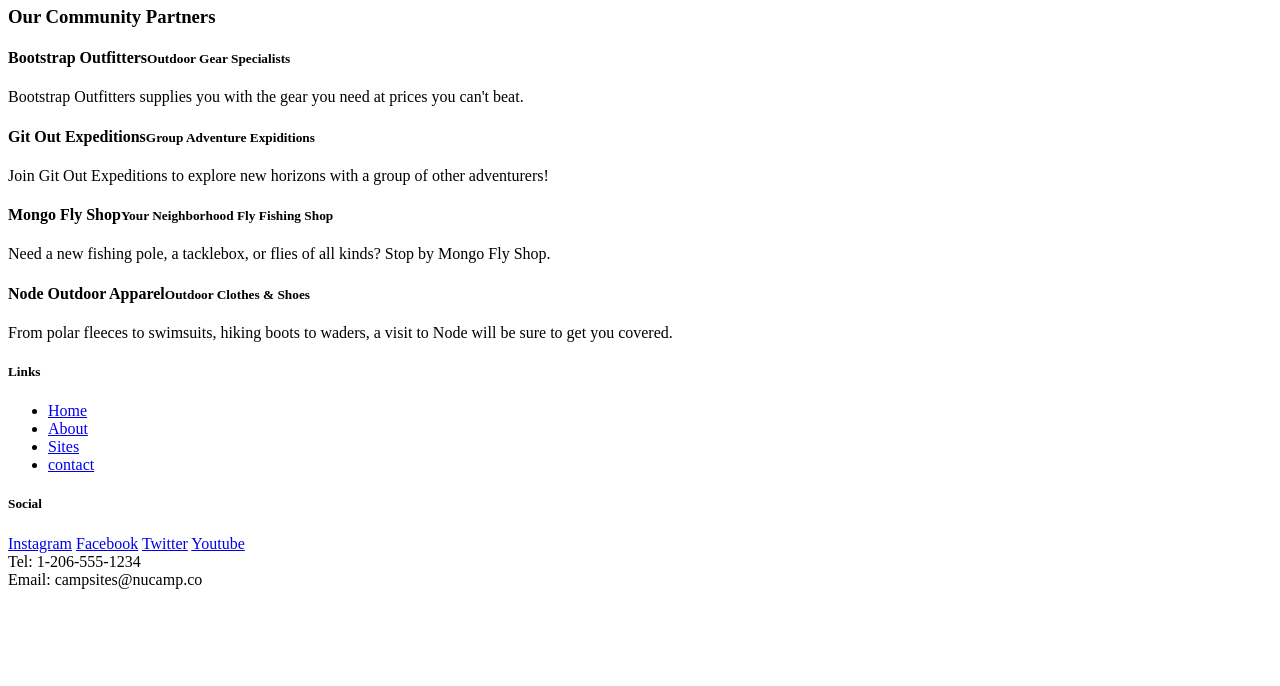
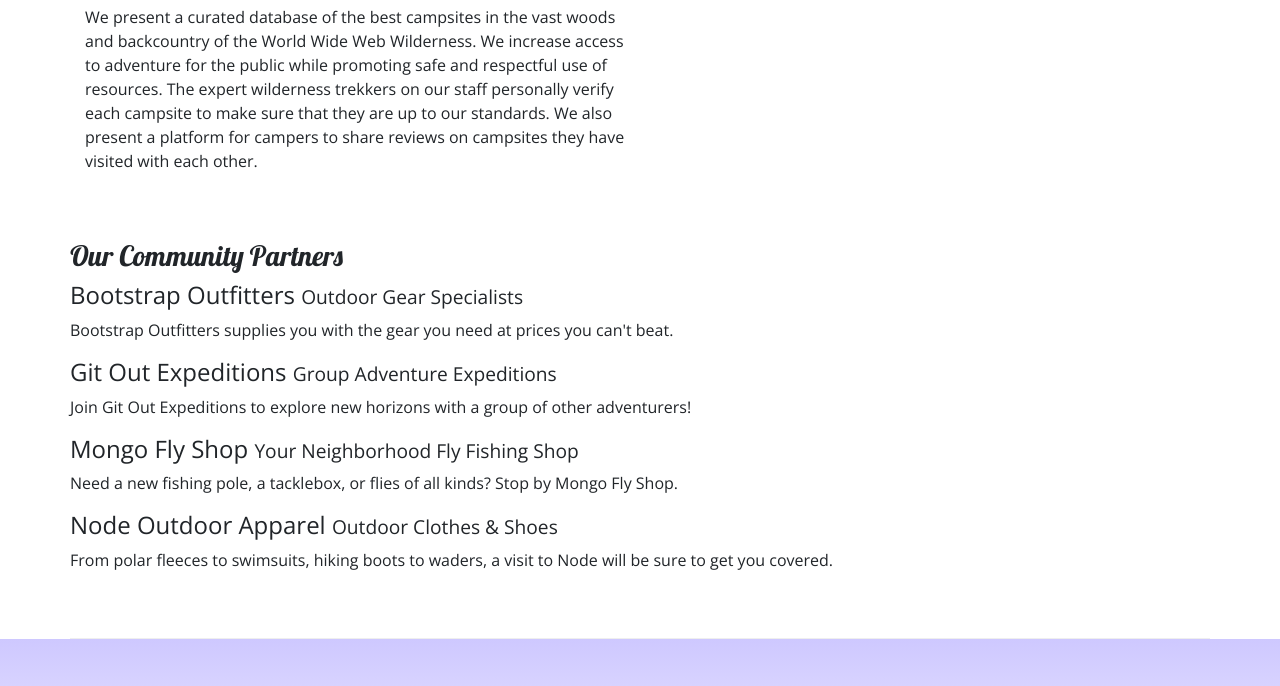
Before and after one commit to illfriday/NuCampSite, a website: page aboutus.html in a window 1280 px wide. Shown: the part 302-988 px from the top of the page. Before the commit the page ends 899 px from the top, so only its background shows below. Drawn offline with nearby package versions, Linux system fonts and the light colour scheme.

Commit message:
add aboutus bootstrap classes

```diff
--- a/aboutus.html
+++ b/aboutus.html
@@ -4,9 +4,12 @@
     <meta charset="UTF-8">
     <meta name="viewport" content="width=device-width, initial-scale=1.0">
     <title>NuCamp: A Better Way to Camp</title>
+    <link rel="stylesheet" href="node_modules/bootstrap/dist/css/bootstrap.min.css" />
+    <link rel="stylesheet" href="https://fonts.googleapis.com/css?family=Lobster|Open+Sans" />
+    <link rel="stylesheet" href="css/styles.css">
   </head>
   <body>
-  <header class="jumbotron,jumbotron-fluid">
+    <header class="jumbotron jumbotron-fluid">
       <div class="container">
         <div class="row">
           <div class="col">
@@ -17,16 +20,16 @@
       </div>
     </header>
 
-  <div>
-    <div>
-      <div>
+    <div class="container">
+      <div class="row">
+        <div class="col">
           <h2>About Us</h2>
           <hr />
         </div>
       </div>
 
-    <div>
-      <div>
+      <div class="row">
+        <div class="col col-sm-6">
           <h3>Our Mission</h3>
           <p>We present a curated database of the best campsites in the vast woods and backcountry of the World Wide Web Wilderness.
           We increase access to adventure for the public while promoting safe and respectful use of resources. The expert
@@ -35,24 +38,24 @@
         </div>
       </div>
 
-    <div>
-      <div>
+      <div class="row">
+        <div class="col row-content">
           <h3>Our Community Partners</h3>
-        <h4>Bootstrap Outfitters<small>Outdoor Gear Specialists</small></h4>
-        <p>Bootstrap Outfitters supplies you with the gear you need at prices you can't beat.</p>
-        <h4>Git Out Expeditions<small>Group Adventure Expiditions</small></h4>
-        <p>Join Git Out Expeditions to explore new horizons with a group of other adventurers!</p>
-        <h4>Mongo Fly Shop<small>Your Neighborhood Fly Fishing Shop</small></h4>
-        <p>Need a new fishing pole, a tacklebox, or flies of all kinds? Stop by Mongo Fly Shop.</p>
-        <h4>Node Outdoor Apparel<small>Outdoor Clothes & Shoes</small></h4>
-        <p>From polar fleeces to swimsuits, hiking boots to waders, a visit to Node will be sure to get you covered.</p>
+          <h4>Bootstrap Outfitters <small>Outdoor Gear Specialists</small></h4>
+          <p class="d-none d-sm-block">Bootstrap Outfitters supplies you with the gear you need at prices you can't beat.</p>
+          <h4>Git Out Expeditions <small>Group Adventure Expeditions</small></h4>
+          <p class="d-none d-sm-block">Join Git Out Expeditions to explore new horizons with a group of other adventurers!</p>
+          <h4>Mongo Fly Shop <small>Your Neighborhood Fly Fishing Shop</small></h4>
+          <p class="d-none d-sm-block">Need a new fishing pole, a tacklebox, or flies of all kinds? Stop by Mongo Fly Shop.</p>
+          <h4>Node Outdoor Apparel <small>Outdoor Clothes & Shoes</small></h4>
+          <p class="d-none d-sm-block">From polar fleeces to swimsuits, hiking boots to waders, a visit to Node will be sure to get you covered.</p>
         </div>
       </div>
     </div>
 
     <footer>
       <div class="container">
-      <div class="row">
+        <div class="row row-content">
           <div class="col-4 col-sm-2 offset-1">
             <h5>Links</h5>
               <ul class="list-unstyled">
@@ -76,5 +79,9 @@
         </div>
       </div>
     </footer>
+
+    <script src="node_modules/jquery/dist/jquery.slim.min.js"></script>
+    <script src="node_modules/popper.js/dist/umd/popper.min.js"></script>
+    <script src="node_modules/bootstrap/dist/js/bootstrap.min.js"></script>
   </body>
 </html>
--- a/css/styles.css
+++ b/css/styles.css
@@ -27,4 +27,5 @@ footer {
 .row-content{
   padding: 50px 0;
   border-bottom: 1px ridge;
+  min-height:200px;
 }
```
Also changed, not shown: index.html (+3 -3 lines). Lines whose indentation alone changed are shown as unchanged.
